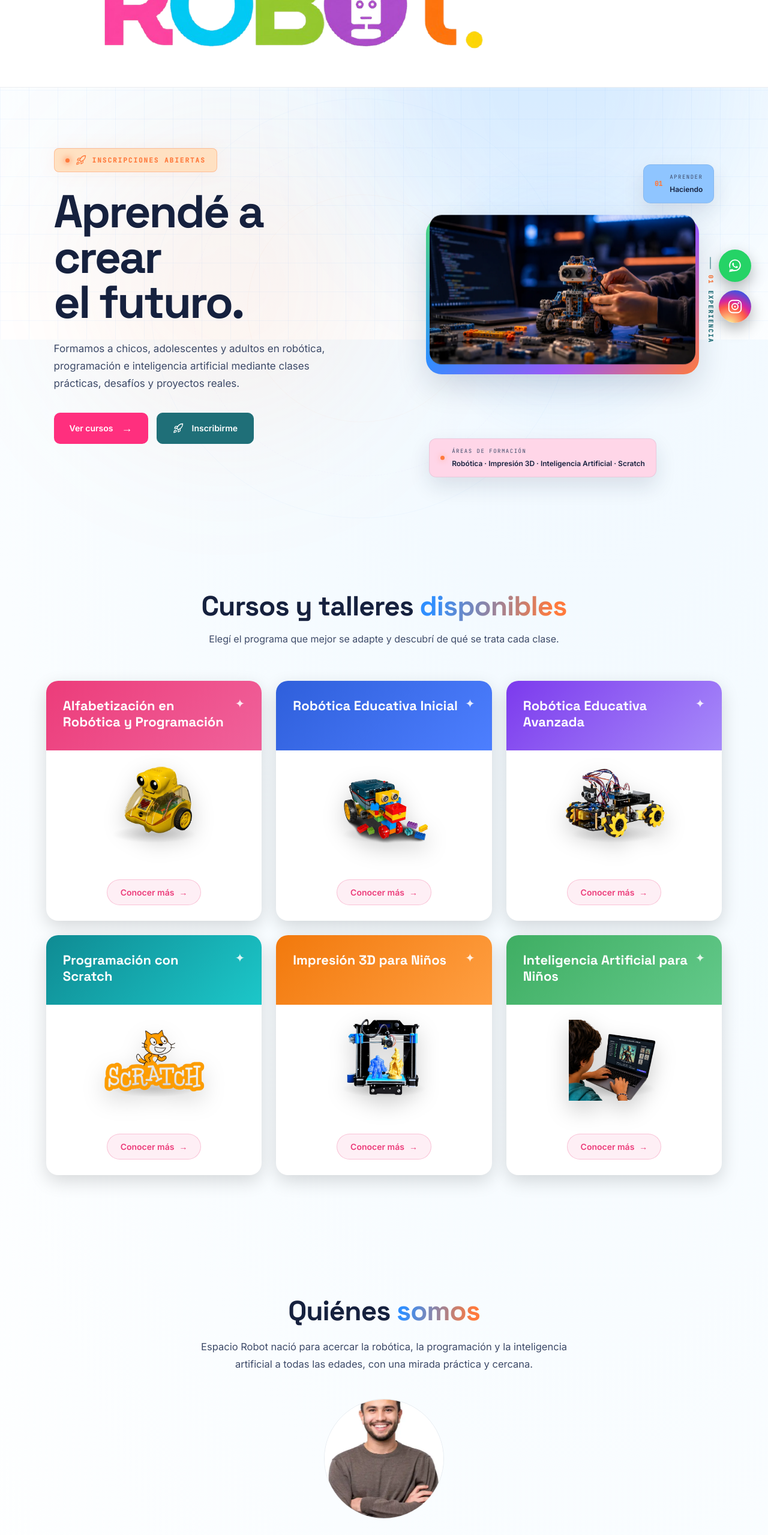
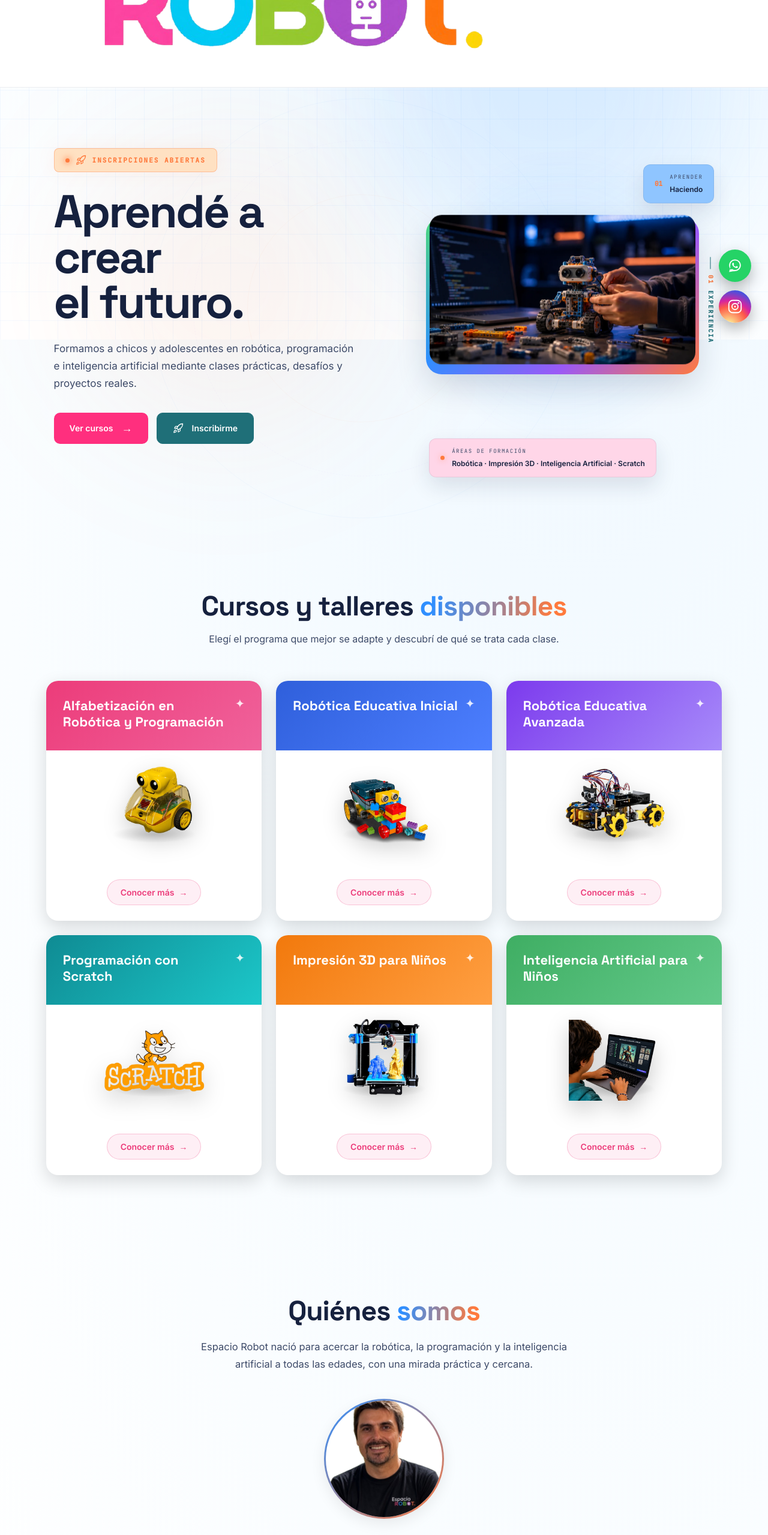
Before and after one commit to aylenguy/EspacioRobot-app, a Next.js app: page / in a window 1280 px wide. Shown: the part 234-2793 px from the top of the page at 60% size. Built offline with nearby package versions, Linux system fonts and the light colour scheme.

Commit message:
Ajusto foto de equipo en sección Nosotros: anillo de color y encuadre

```diff
--- a/app/components/sections/Hero.tsx
+++ b/app/components/sections/Hero.tsx
@@ -67,7 +67,7 @@ export default function Hero() {
           </h1>
 
           <p className={styles.lead}>
-            Formamos a chicos, adolescentes y adultos en robótica,
+            Formamos a chicos y adolescentes en robótica,
             programación e inteligencia artificial mediante clases
             prácticas, desafíos y proyectos reales.
           </p>
--- a/app/components/sections/Nosotros.module.css
+++ b/app/components/sections/Nosotros.module.css
@@ -159,19 +159,24 @@
 }
 
 .fotoWrap {
+  position: relative; /* requerido por next/image con fill */
   width: 200px;
   height: 200px;
   border-radius: 50%;
   overflow: hidden;
-  border: 1px solid var(--line);
   margin-bottom: 24px;
+
+  /* anillo con los colores de marca en vez de un borde gris plano */
+  border: 3px solid transparent;
+  background:
+    linear-gradient(#fff, #fff) padding-box,
+    linear-gradient(135deg, var(--blue) 0%, var(--orange) 100%) border-box;
+  box-shadow: 0 8px 24px rgba(0, 0, 0, 0.08);
 }
 
 .fotoImg {
-  width: 100%;
-  height: 100%;
   object-fit: cover;
-  display: block;
+  object-position: center 8%;
 }
 
 .fotoNombre {
--- a/app/components/sections/Nosotros.tsx
+++ b/app/components/sections/Nosotros.tsx
@@ -2,12 +2,11 @@
 import Image from "next/image";
 import styles from "./Nosotros.module.css";
 
-// Placeholder editable: reemplazá nombre, rol y foto real de cada integrante.
 const equipoFotos = [
   {
     nombre: "Martín Artigas",
     rol: "Fundador / Dirección General",
-    foto: "/images/img-persona.webp",
+    foto: "/images/martin.png",
   },
 
 ];
@@ -34,8 +33,8 @@ export default function Nosotros() {
   <Image
     src={persona.foto}
     alt={`${persona.nombre}, ${persona.rol} de Espacio Robot`}
-                  width={220}
-                  height={220}
+    fill
+    sizes="200px"
     className={styles.fotoImg}
   />
 </div>
--- a/app/layout.tsx
+++ b/app/layout.tsx
@@ -28,7 +28,7 @@ export const metadata: Metadata = {
     default: "Espacio Robot - Cursos y talleres de robótica en Rosario",
     template: "%s | Espacio Robot",
   },
-  description: "Formamos a chicos, adolescentes y adultos en robótica, programación e inteligencia artificial mediante clases prácticas en Rosario. ¡Inscripciones abiertas!",
+  description: "Formamos a chicos y adolescentes en robótica, programación e inteligencia artificial mediante clases prácticas en Rosario. ¡Inscripciones abiertas!",
   keywords: [
     "robótica",
     "cursos de robótica",
@@ -52,7 +52,7 @@ export const metadata: Metadata = {
   },
   openGraph: {
     title: "Espacio Robot - Cursos de robótica en Rosario",
-    description: "Formamos a chicos, adolescentes y adultos en robótica, programación e inteligencia artificial.",
+    description: "Formamos a chicos y adolescentes en robótica, programación e inteligencia artificial.",
     url: "https://www.espaciorobot.com.ar",
     siteName: "Espacio Robot",
     images: [
@@ -69,7 +69,7 @@ export const metadata: Metadata = {
   twitter: {
     card: "summary_large_image",
     title: "Espacio Robot - Cursos de robótica en Rosario",
-    description: "Formamos a chicos, adolescentes y adultos en robótica, programación e inteligencia artificial.",
+    description: "Formamos a chicos y adolescentes en robótica, programación e inteligencia artificial.",
     images: ["/images/robot-ubicacion.jpeg"],
   },
 };
@@ -78,7 +78,7 @@ const jsonLd = {
   "@context": "https://schema.org",
   "@type": "EducationalOrganization",
   name: "Espacio Robot",
-  description: "Escuela de robótica, programación e inteligencia artificial para chicos, adolescentes y adultos en Rosario.",
+  description: "Escuela de robótica, programación e inteligencia artificial para chicos y adolescentes en Rosario.",
   url: "https://www.espaciorobot.com.ar",
   logo: "https://www.espaciorobot.com.ar/images/logo-robot.png",
   image: "https://www.espaciorobot.com.ar/images/robot-ubicacion.jpeg",
```
Also changed, not shown: public/images/img-persona.webp (deleted), public/images/martin.png (added). Lines whose indentation alone changed are shown as unchanged.
